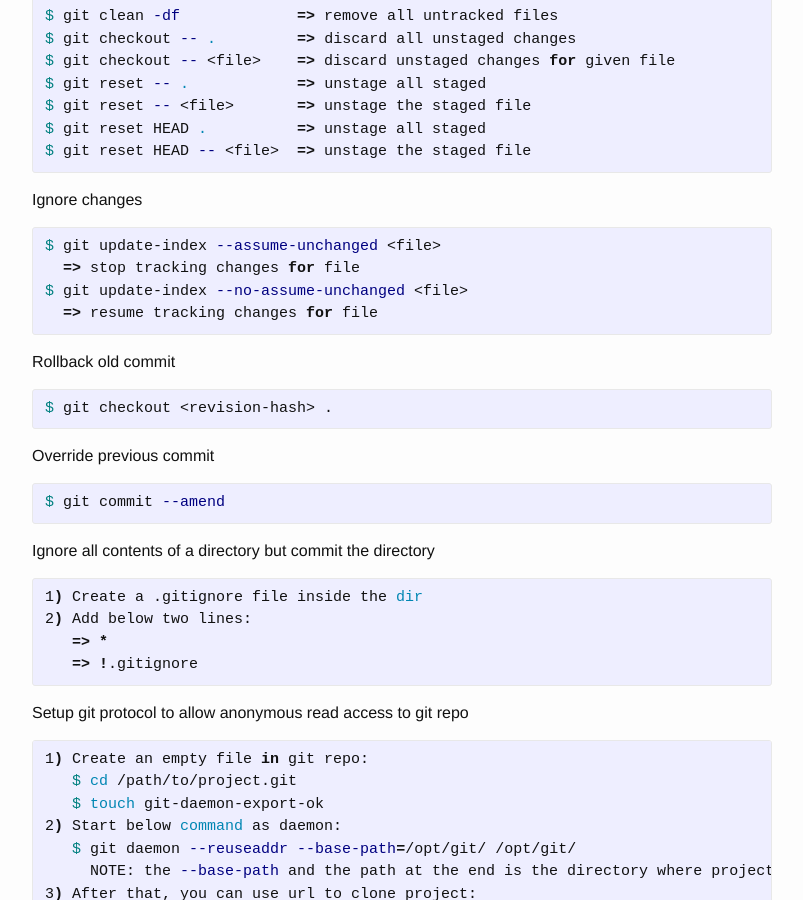
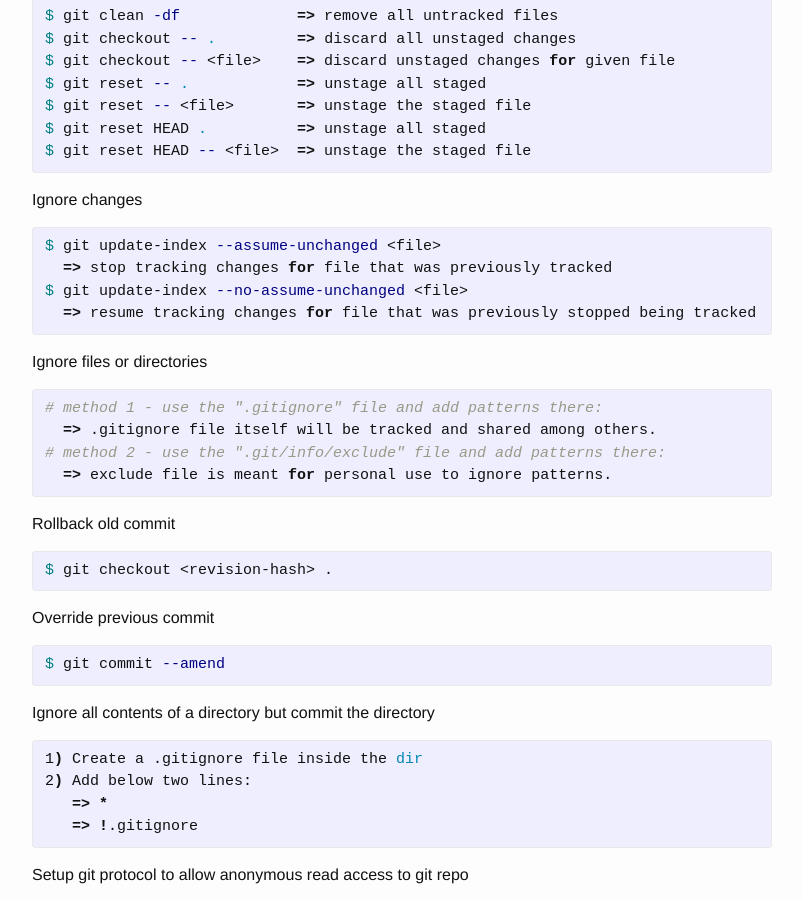
Before and after one commit to yuan-jiang/yuan-jiang.github.io, a Jekyll site: the page built from _posts/2015-12-12-git-tips.md, in a window 1280 px wide and 900 px high, scrolled down 1525 px. Shown: the whole window, without its empty margins (238-1041 px from the left). Built offline with Jekyll 4.4.1, drawn with Linux system fonts in a browser that asks for light colours; comment, search, counter and statistics services are not loaded.

Commit message:
Update 2015-12-12-git-tips.md

```diff
--- a/_posts/2015-12-12-git-tips.md
+++ b/_posts/2015-12-12-git-tips.md
@@ -82,9 +82,17 @@ $ git reset HEAD -- <file>  => unstage the staged file
 Ignore changes
 {% highlight bash %}
 $ git update-index --assume-unchanged <file>
-  => stop tracking changes for file
+  => stop tracking changes for file that was previously tracked
 $ git update-index --no-assume-unchanged <file>
-  => resume tracking changes for file
+  => resume tracking changes for file that was previously stopped being tracked
+{% endhighlight %}
+
+Ignore files or directories
+{% highlight bash %}
+# method 1 - use the ".gitignore" file and add patterns there:
+  => .gitignore file itself will be tracked and shared among others.
+# method 2 - use the ".git/info/exclude" file and add patterns there:
+  => exclude file is meant for personal use to ignore patterns.
 {% endhighlight %}
 
 Rollback old commit
```
